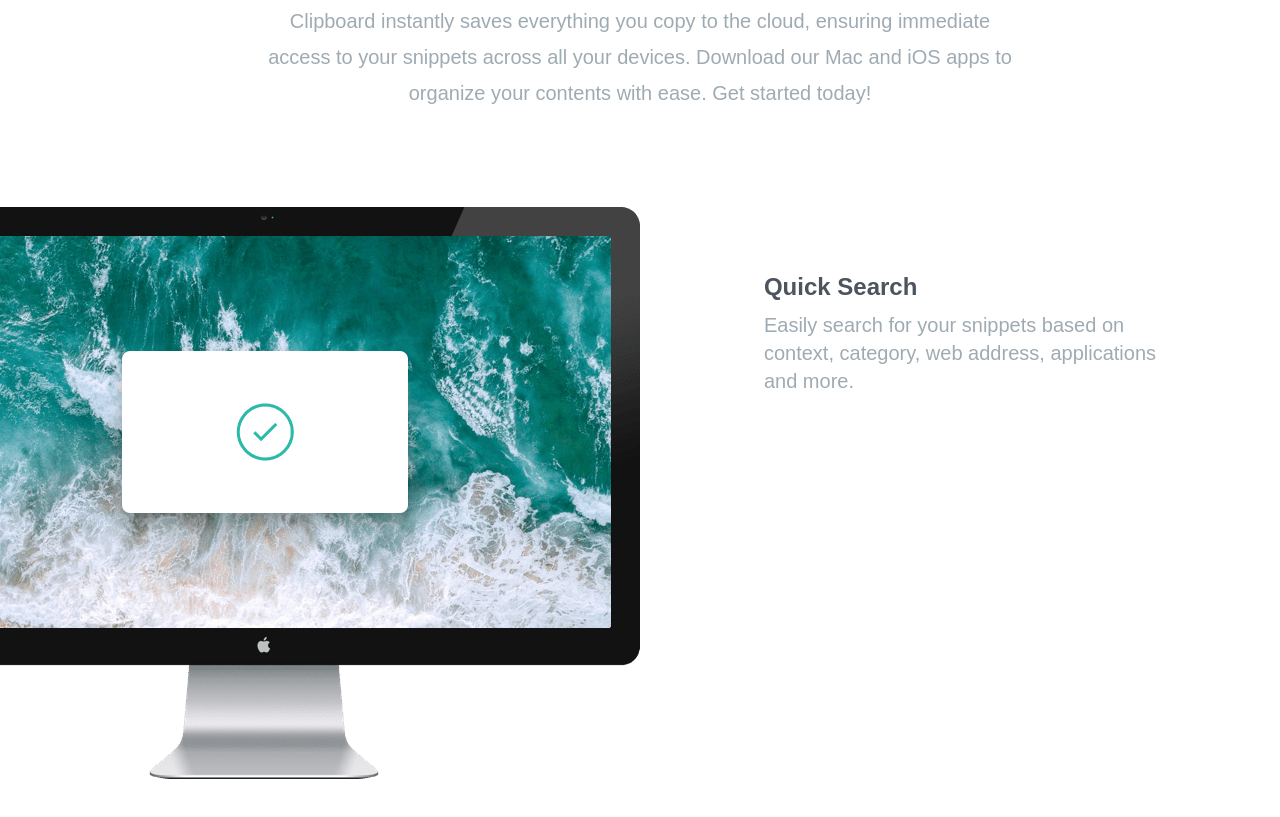
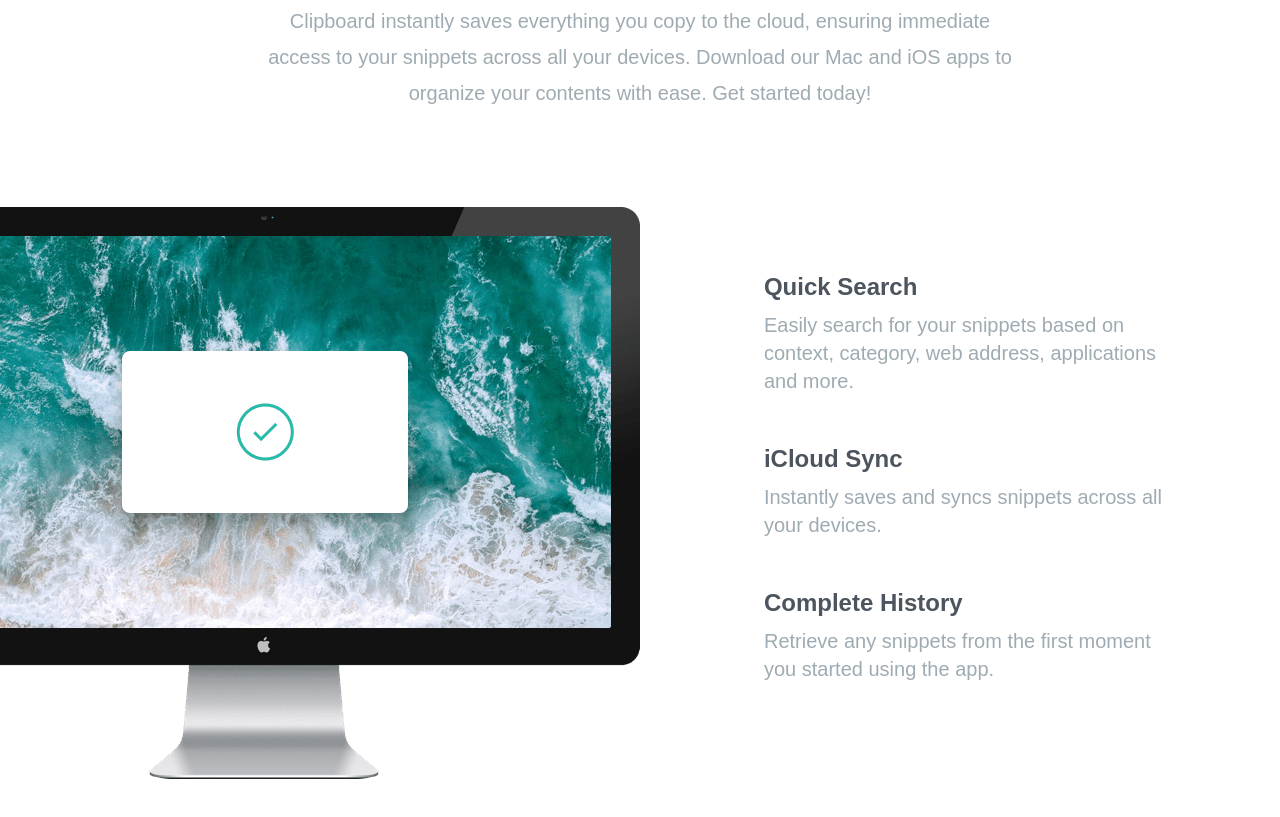
Before and after one commit to eddyK15501/clipboard-tailwind, a website: page index.html in a window 1280 px wide. Shown: the part 798-1615 px from the top of the page. Before the commit the page ends 1577 px from the top, so only its background shows below. Drawn offline with Linux system fonts and the light colour scheme; a web font is replaced by a local one.

Commit message:
features section items 2 and 3

```diff
--- a/index.html
+++ b/index.html
@@ -64,9 +64,27 @@
                 address, applications and more.
               </p>
             </div>
+            <div>
+              <h5 class="mb-2 text-darkGrayishBlue text-2xl font-bold">
+                iCloud Sync
+              </h5>
+              <p class="max-w-md text-grayishBlue">
+                Instantly saves and syncs snippets across all your devices.
+              </p>
+            </div>
+            <div>
+              <h5 class="mb-2 text-darkGrayishBlue text-2xl font-bold">
+                Complete History
+              </h5>
+              <p class="max-w-md text-grayishBlue">
+                Retrieve any snippets from the first moment you started using
+                the app.
+              </p>
+            </div>
           </div>
         </div>
       </div>
     </section>
+    <section id="access"></section>
   </body>
 </html>
```
